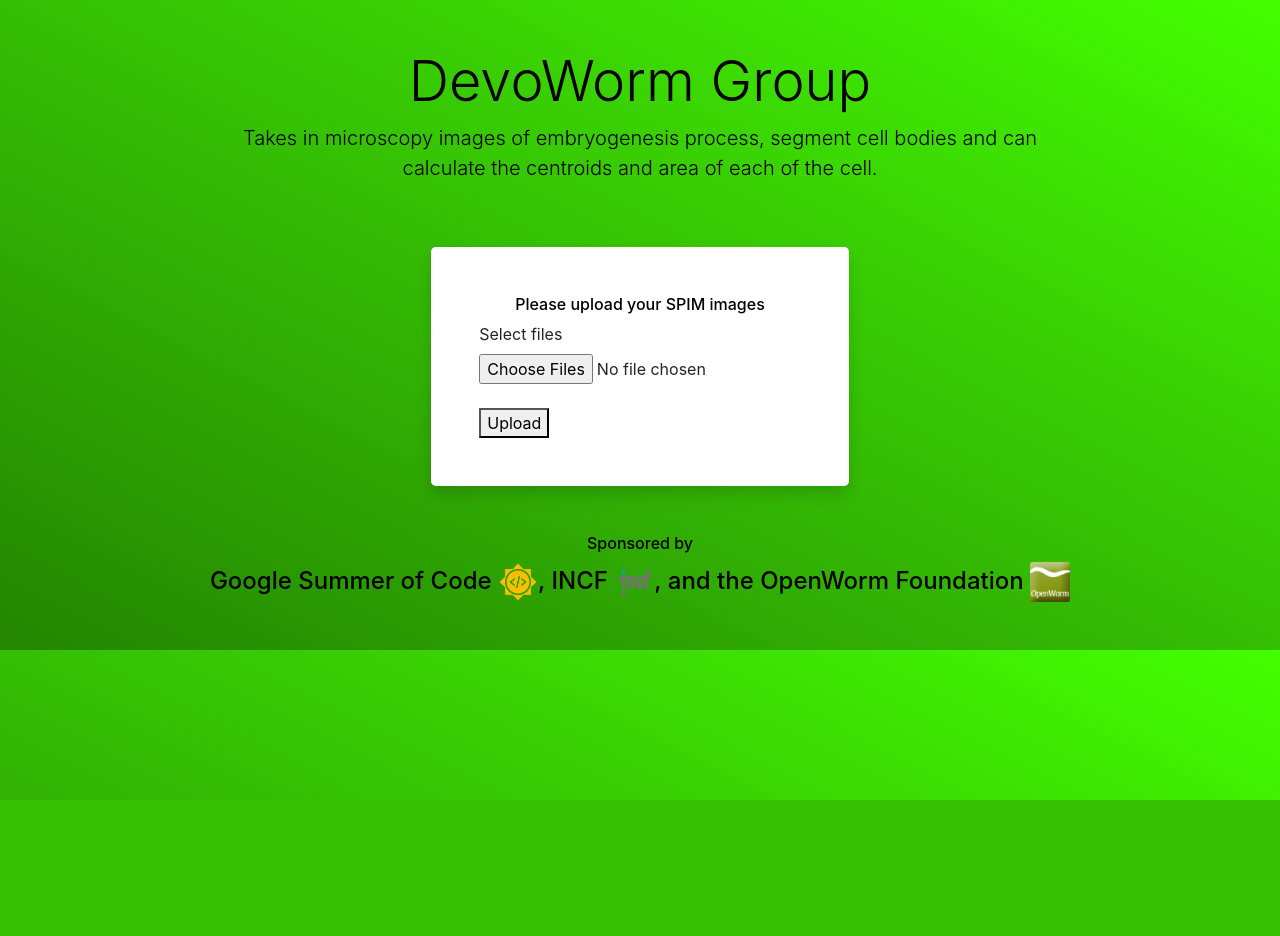
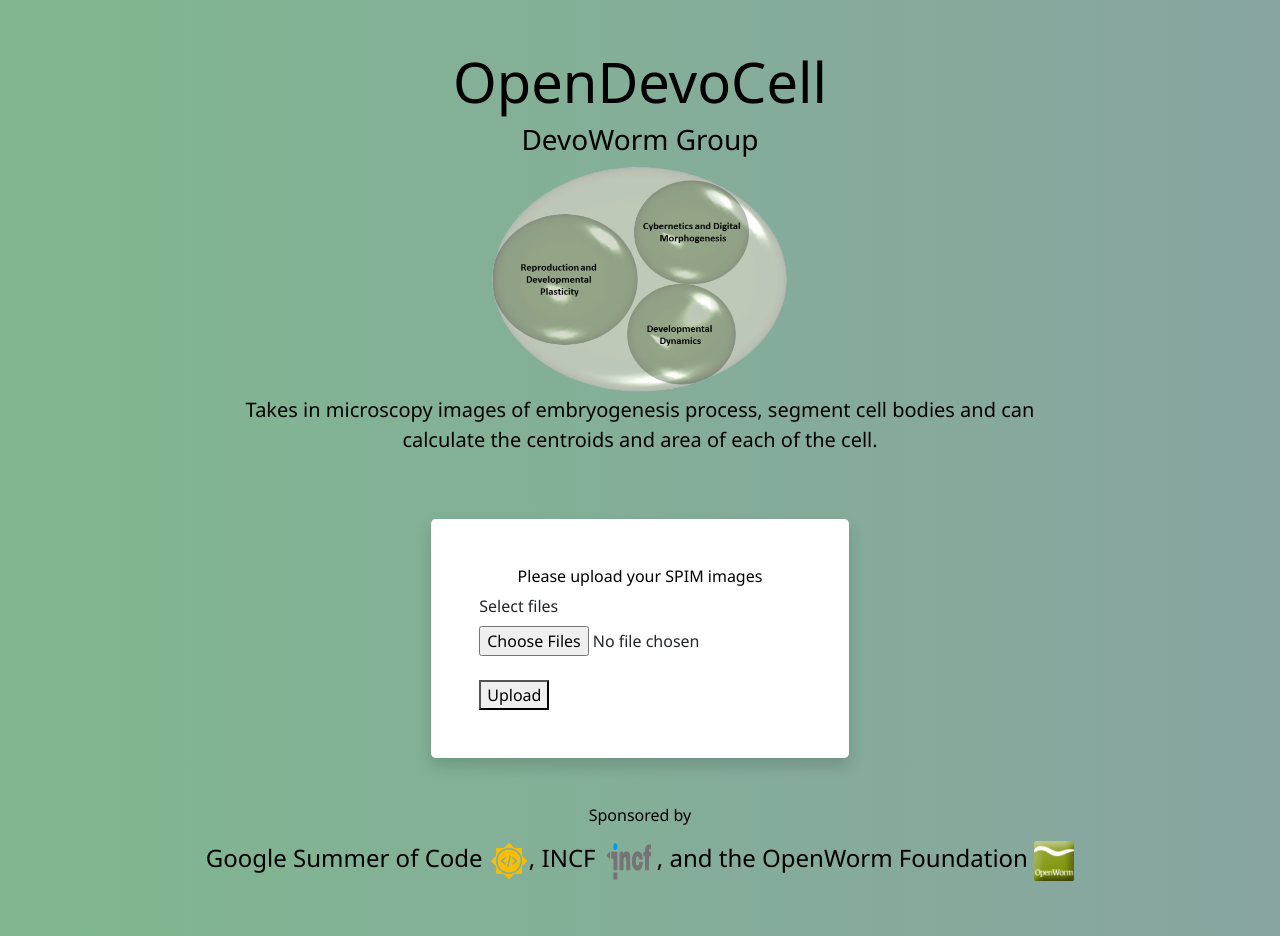
Before and after one commit to devoworm/GSOC-2019, a Flask app: page / in a window 1280 px wide. Before the commit the page ends 800 px from the top, so only its background shows below. Run offline with Flask 2, Linux system fonts and the light colour scheme; some libraries are stand-ins or nearby versions.

Commit message:
front-end update

```diff
--- a/OpenDevoCell/templates/index.html
+++ b/OpenDevoCell/templates/index.html
@@ -11,12 +11,14 @@
     </head>
 
 
-<body style=" background-image: linear-gradient(to right top, #248501, #278f02, #2a9a02, #2ea403, #31af04, #34b904, #36c404, #39ce04, #3cda03, #3ee602, #41f301, #43ff00); ">
+<body style=" background-color: green; background-image: linear-gradient(to right, rgba(160,197,180,0.8), rgba(170,174,201,0.8)); font-family: 'Segoe UI'">
     <section>
         <div class="container p-5">
           <div class="row mb-5 text-center text-white">
             <div class="col-lg-10 mx-auto">
-              <a  href="https://devoworm.weebly.com/" style="text-decoration: none; "><h1 class="display-4" style="color: black">DevoWorm Group </h1></a>
+              <h1 class="display-4" style="color: black">OpenDevoCell</h1>
+              <a  href="https://devoworm.weebly.com/" style="text-decoration: none; "><h3 style="color: black">DevoWorm Group </h3></a>
+              <img style="width:300px;height:230px;" src="static/devoworm-logo.png">
               <p class="lead" style="color: black">Takes in microscopy images of embryogenesis process, segment cell bodies and can calculate the centroids and area of each of the cell.</p>
             </div>
           </div>
@@ -58,7 +60,7 @@
                 <h4 style="color: black">
                     <a href="https://summerofcode.withgoogle.com/" style="text-decoration: none; color: black">Google Summer of Code </a><img src="static/google_summer_of_code.png" style="width:40px;height:40px;"></img>,
 
-                    <a href="https://www.incf.org/" style="text-decoration: none; color: black">INCF </a><img src="static/incf.png" style="width:40px;height:40px;"></img>,
+                    <a href="https://www.incf.org/" style="text-decoration: none; color: black">INCF </a><img src="static/incf.png" style="width:55px;height:55px;"></img>,
                     and the <a href="http://openworm.org/" style="text-decoration: none; color: black">OpenWorm Foundation </a><img src="static/openworm.jpeg" style="width:40px;height:40px;"></img>
                 </h4>
             </div>
--- a/OpenDevoCell/templates/result.html
+++ b/OpenDevoCell/templates/result.html
@@ -11,7 +11,7 @@
     </head>
 
 
-<body style=" background-image: linear-gradient(to right top, #248501, #278f02, #2a9a02, #2ea403, #31af04, #34b904, #36c404, #39ce04, #3cda03, #3ee602, #41f301, #43ff00); ">
+<body style=" background-color: green; background-image: linear-gradient(to right, rgba(160,197,180,0.8), rgba(170,174,201,0.8)); font-family: 'Segoe UI'">
     <section>
         <div class="container p-5">
           <div class="row mb-5 text-center text-white">
@@ -45,7 +45,7 @@
                 <h4 style="color: black">
                     <a href="https://summerofcode.withgoogle.com/" style="text-decoration: none; color: black" target="_blank">Google Summer of Code </a><img src="static/google_summer_of_code.png" style="width:40px;height:40px;"></img>,
 
-                    <a href="https://www.incf.org/" style="text-decoration: none; color: black" target="_blank">INCF </a><img src="static/incf.png" style="width:40px;height:40px;"></img>,
+                    <a href="https://www.incf.org/" style="text-decoration: none; color: black" target="_blank">INCF </a><img src="static/incf.png" style="width:55px;height:55px;"></img>,
                     and the <a href="http://openworm.org/" style="text-decoration: none; color: black" target="_blank">OpenWorm Foundation </a><img src="static/openworm.jpeg" style="width:40px;height:40px;"></img>
                 </h4>
             </div>
```
